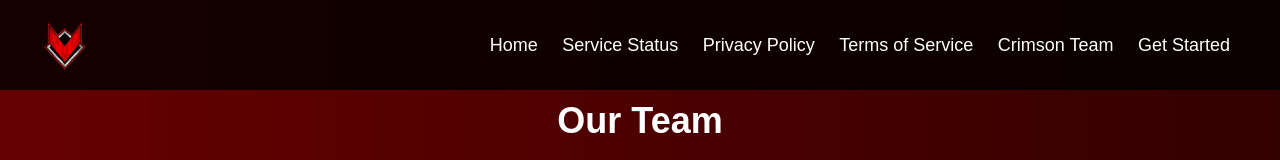
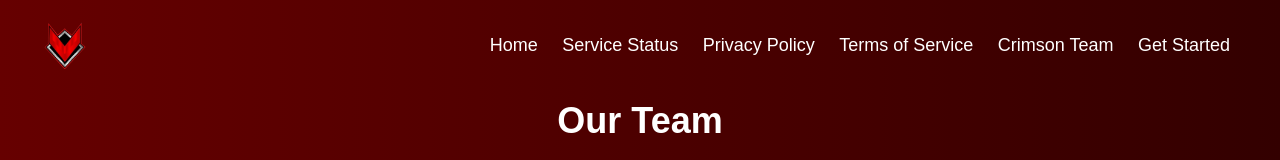
Before and after one commit to YoSklllAura/CrimsonCoreHost, a plain HTML site: page team.html in a window 1280 px wide. Shown: the top 160 px of the page. Drawn offline with Linux system fonts and the light colour scheme.

Commit message:
Update styles.css

```diff
--- a/styles.css
+++ b/styles.css
@@ -27,7 +27,7 @@ body {
     justify-content: space-between;
     align-items: center;
     padding: 20px;
-    background: rgba(0, 0, 0, 0.8);
+    background: transparent;
     z-index: 1000;
 }
 
```
